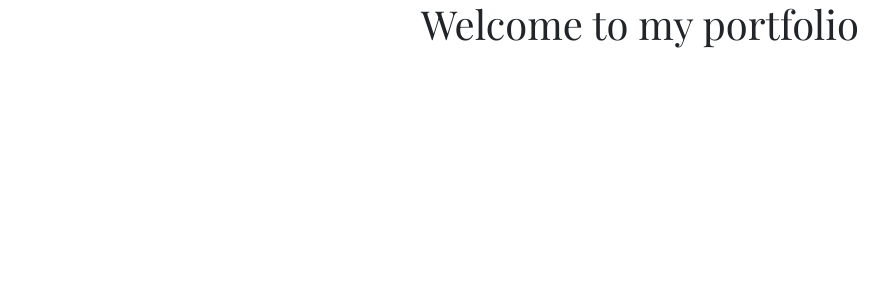
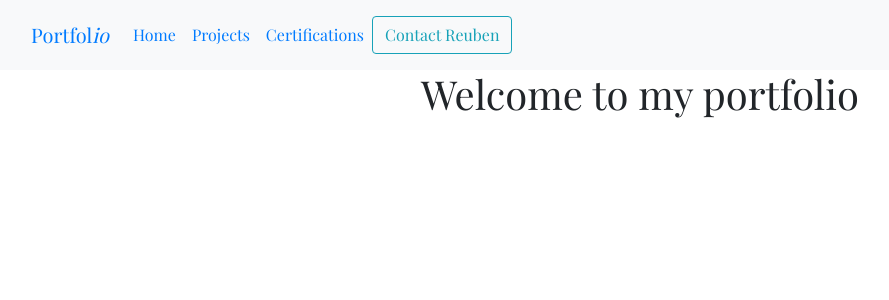
Before and after one commit to Reuben-Kipkemboi/Django-portfolio, a Django app: template portapp/templates/index.html in a window 1280 px wide. Shown: the top 300 px of the page, without its empty margins (0-889 px from the left). Run offline with Django 4.2, Linux system fonts and the light colour scheme; the template is opened without the code that fills it, so the values that code supplies are empty; parts of the project's set-up code (start-up, migrations or seed data) failed here and were passed over; some libraries are stand-ins or nearby versions.

Commit message:
ft:navbar - creates a navigtion bar for user navigation

```diff
--- a/portapp/templates/base.html
+++ b/portapp/templates/base.html
@@ -2,6 +2,7 @@
 {% load static %}
 <!DOCTYPE html>
 <html lang="en">
+
 <head>
   <meta charset="UTF-8">
   <meta http-equiv="X-UA-Compatible" content="IE=edge">
@@ -17,14 +18,19 @@
   <link rel="stylesheet" href="{% static 'css/style.css'%}">
   {% endblock %}
 </head>
+
 <body>
+  {% include 'navbar.html'%}
+  <div class="container-fluid">
     {% block content %}
+
     {% endblock %}
 
-
+  </div>
   {% block scripts %}
   <script src="https://ajax.googleapis.com/ajax/libs/jquery/3.2.1/jquery.min.js"></script>
   {% bootstrap_javascript %}
   {% endblock %}
 </body>
+
 </html>
--- /dev/null
+++ b/portapp/templates/navbar.html
@@ -0,0 +1,25 @@
+<nav class="navbar navbar-expand-lg bg-light">
+    <div class="container-fluid">
+      <a class="navbar-brand" href="#">Portfol<em>io</em></a>
+      <button class="navbar-toggler" type="button" data-bs-toggle="collapse" data-bs-target="#navbarText" aria-controls="navbarText" aria-expanded="false" aria-label="Toggle navigation">
+        <span class="navbar-toggler-icon"></span>
+      </button>
+      <div class="collapse navbar-collapse" id="navbarText">
+        <ul class="navbar-nav me-auto mb-2 mb-lg-0">
+          <li class="nav-item">
+            <a class="nav-link active" aria-current="page" href="#">Home</a>
+          </li>
+          <li class="nav-item">
+            <a class="nav-link" href="#">Projects</a>
+          </li>
+          <li class="nav-item">
+            <a class="nav-link" href="#">Certifications</a>
+          </li>
+        </ul>
+        <span class="navbar-text">
+          <button class="btn btn-outline-info">Contact Reuben</button>
+
+        </span>
+      </div>
+    </div>
+  </nav>
--- a/portfolio/settings.py
+++ b/portfolio/settings.py
@@ -77,7 +77,7 @@ WSGI_APPLICATION = 'portfolio.wsgi.application'
 
 DATABASES = {
     'default': {
-        'ENGINE': 'django.db.backends.postgresql_pyscopg2',
+        'ENGINE': 'django.db.backends.postgresql',
         'NAME': 'dbportfolio',
         'USER': 'moringa',
         'PASSWORD': 'Access',
```
Lines whose indentation alone changed are shown as unchanged.
